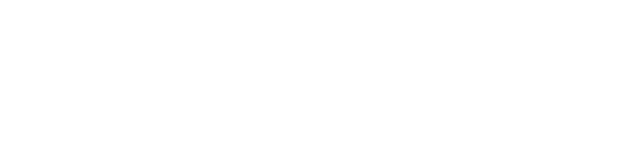
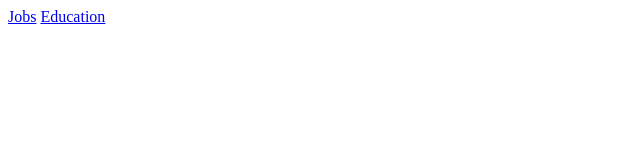
Before and after one commit to MikeD-Wil/About-Me, a plain HTML site: page jobs.html in a window 1280 px wide. Shown: the whole page, without its empty margins (0-640 px from the left). Drawn offline with Linux system fonts and the light colour scheme.

Commit message:
pushing to gh

```diff
--- a/jobs.html
+++ b/jobs.html
@@ -7,6 +7,7 @@
     <title>Document</title>
 </head>
 <body>
-
+    <a href="./jobs.html">Jobs</a>
+    <a href="./education.html">Education</a>
 </body>
 </html>
```
Also changed, not shown: standingShot.jpg (added).
